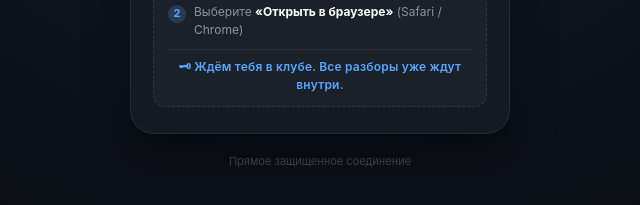
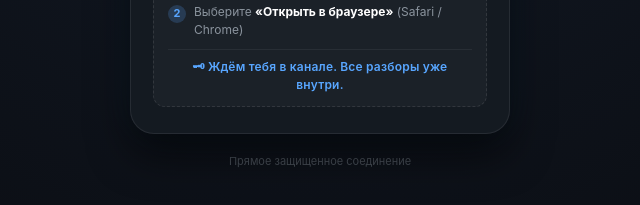
Before and after one commit to tobirokfor-rgb/psy-telegram, a plain HTML site: page index.html in a window 1280 px wide. Shown: the part 555-760 px from the top of the page, 320-960 px from the left. Drawn offline with Linux system fonts and the light colour scheme.

Commit message:
Update hook text to 'Ждём тебя в канале. Все разборы уже внутри.'

```diff
--- a/index.html
+++ b/index.html
@@ -394,7 +394,7 @@
           <div class="step-num">2</div>
           <div>Выберите <b>«Открыть в браузере»</b> (Safari / Chrome)</div>
         </div>
-        <div class="hook-sub">🗝 Ждём тебя в клубе. Все разборы уже ждут внутри.</div>
+        <div class="hook-sub">🗝 Ждём тебя в канале. Все разборы уже внутри.</div>
       </div>
     </div>
 
```
